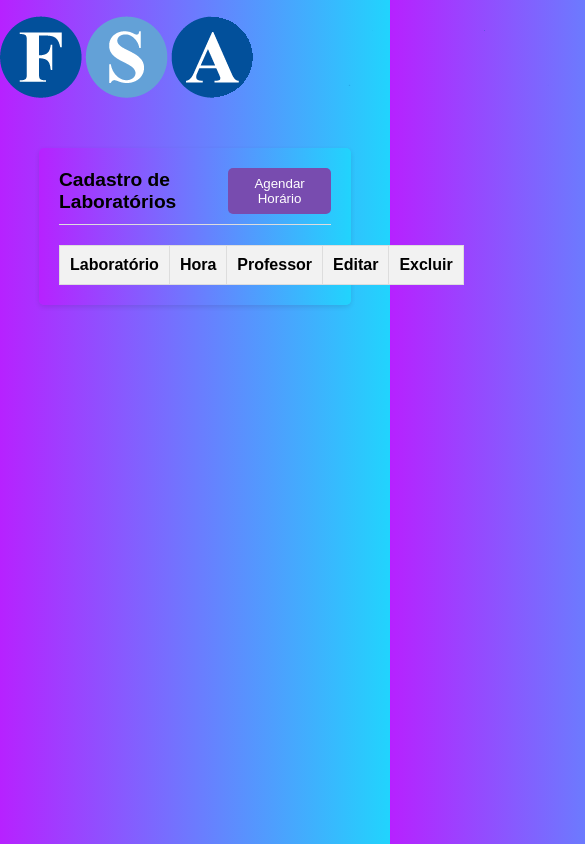
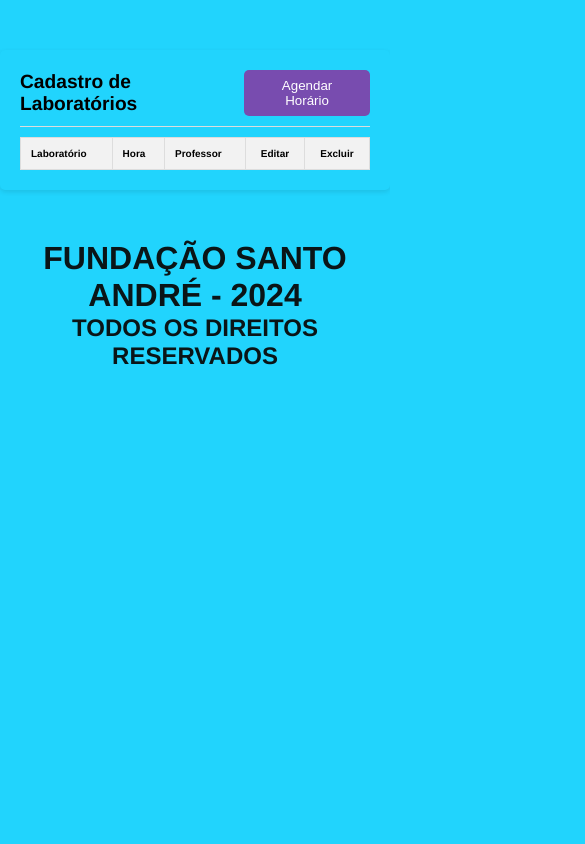
Before and after one commit to NiccolasCente/LabAgenda, a React (Create React App) app: page /Dashboard in a window 390 px wide. Shown: the top 844 px of the page, 585 px wide, since content can reach past the window. Built offline with nearby package versions, Linux system fonts and the light colour scheme; a web font is replaced by a local one.

Commit message:
Atualizando CSS e algumas lógicas que precisavam ser consertadas

```diff
--- a/src/components/Dashboard.js
+++ b/src/components/Dashboard.js
@@ -1,6 +1,5 @@
 import React, { useState, useEffect } from 'react';
 import '../css/Dashboard.css';
-import img1 from "../assets/img1.png";
 
 
 const CadastroFuncionarios = () => {
@@ -89,7 +88,6 @@
 
   return (
     <div>
-      <img className="logo" src={img1} alt="logo FSA" />
       <div className="container">
         <div className="header">
           <span>Cadastro de Laboratórios</span>
--- a/src/components/MenuSidebar.js
+++ b/src/components/MenuSidebar.js
@@ -1,6 +1,8 @@
 import React from 'react';
 
-import "../css/MenuSidebar.css";
+import '../css/MenuSidebar.css';
+
+import img1 from '../assets/img1.png';
 
 const MenuSidebar = () => {
     const handleClick = () => {
@@ -11,11 +13,10 @@
 
     return (
         <header className='sidebar'>
+            <img className="logo" src={img1} alt="logo FSA" />
             <h1>LabAgenda</h1>
             <h2 onClick={handleClick} style={{ cursor: 'pointer' }}>Agendar Horários</h2>
-            <h3>Interface</h3>
-            <p>Cadastrar Sala</p>
-            <h4>Opções</h4>
+            <h5 onClick={handleClick} style={{ cursor: 'pointer' }}>LogOut</h5>
         </header>
     );
 }
--- a/src/css/Dashboard.css
+++ b/src/css/Dashboard.css
@@ -1,28 +1,15 @@
 
 body {
-  font-family: sans-serif;
+  font-family: 'Franklin Gothic Medium', 'Arial Narrow', Arial, sans-serif;
   margin: 0;
   padding: 0;
-  background: -webkit-linear-gradient(to left, #21d4fd, #b721ff);
-  background: -o-linear-gradient(to left, #21d4fd, #b721ff);
-  background: -moz-linear-gradient(to left, #21d4fd, #b721ff);
-  background: linear-gradient(to left, #21d4fd, #b721ff);
-}
-
-.logo{
-  display: block;
-  margin: 0 auto;
-  margin-top: 1em;
-
+  background-color: #21d4fd;
 }
 
 .container {
   width: 80%;
   margin: 50px auto;
-  background: -webkit-linear-gradient(to left, #21d4fd, #b721ff);
-  background: -o-linear-gradient(to left, #21d4fd, #b721ff);
-  background: -moz-linear-gradient(to left, #21d4fd, #b721ff);
-  background: linear-gradient(to left, #21d4fd, #b721ff);
+  background-color: #21d4fd;
   border-radius: 5px;
   box-shadow: 0 2px 5px rgba(0, 0, 0, 0.1);
   padding: 20px;
@@ -169,8 +156,189 @@
 }
 
 footer{
-  margin-top: 36em;
+  margin-top: 20em;
   text-align: center;
   color:rgba(9, 9, 9, 0.946);
   font-size: 16px;
 }
+
+@media screen and (max-width:400px){
+  .container {
+    width: 100%;
+    background-color: #21d4fd;
+    border-radius: 5px;
+    box-shadow: 0 2px 5px rgba(0, 0, 0, 0.1);
+  }
+
+    .header button {
+      padding: 8px 16px;
+      border: none;
+      border-radius: 5px;
+      background-color: #784caf;
+      color: white;
+      cursor: pointer;
+    }
+
+    /* Table  */
+    .divTable {
+      margin-top: 10px;
+      font-size:10px;
+
+    }
+
+    .lab {
+      text-align: center;
+      color:rgba(239, 236, 236, 0.946);
+      font-size: 12px;
+
+    }
+
+    .hora {
+      text-align: center;
+      color:rgba(239, 236, 236, 0.946);
+      font-size: 12px;
+
+    }
+
+    .prof {
+      text-align: center;
+      color:rgba(239, 236, 236, 0.946);
+      font-size: 12px;
+
+    }
+
+    .acao {
+      text-align: center;
+
+    }
+
+    .acao button {
+      padding: 5px 10px;
+      border: none;
+      border-radius: 3px;
+      color:white;
+      cursor: pointer;
+      margin: 0 5px;
+      background-color: #784caf;
+
+
+    }
+
+    .acao button:hover {
+      background-color: #ccc;
+    }
+
+    /* Modal */
+    .modal-container {
+      position: fixed;
+      top: 0;
+      left: 0;
+      width: 100%;
+      height: 100%;
+      background-color: rgba(0, 0, 0, 0.5);
+      display: flex;
+      justify-content: center;
+      align-items: center;
+      z-index: 10; /* Ensure modal is above other content */
+    }
+
+
+    footer{
+      margin-top: 1em;
+      text-align: center;
+      color:rgba(9, 9, 9, 0.946);
+      font-size: 16px;
+      font-family: 'Franklin Gothic Medium', 'Arial Narrow', Arial, sans-serif;
+    }
+
+  }
+
+  @media screen and (max-width:500px){
+    .container {
+      width: 100%;
+      background-color: #21d4fd;
+      border-radius: 5px;
+      box-shadow: 0 2px 5px rgba(0, 0, 0, 0.1);
+    }
+
+      .header button {
+        padding: 8px 16px;
+        border: none;
+        border-radius: 5px;
+        background-color: #784caf;
+        color: white;
+        cursor: pointer;
+      }
+
+      /* Table  */
+      .divTable {
+        margin-top: 10px;
+        font-size:10px;
+
+      }
+
+      .lab {
+        text-align: center;
+        color:rgba(239, 236, 236, 0.946);
+        font-size: 12px;
+
+      }
+
+      .hora {
+        text-align: center;
+        color:rgba(239, 236, 236, 0.946);
+        font-size: 12px;
+
+      }
+
+      .prof {
+        text-align: center;
+        color:rgba(239, 236, 236, 0.946);
+        font-size: 12px;
+
+      }
+
+      .acao {
+        text-align: center;
+
+      }
+
+      .acao button {
+        padding: 5px 10px;
+        border: none;
+        border-radius: 3px;
+        color:white;
+        cursor: pointer;
+        margin: 0 5px;
+        background-color: #784caf;
+
+
+      }
+
+      .acao button:hover {
+        background-color: #ccc;
+      }
+
+      /* Modal */
+      .modal-container {
+        position: fixed;
+        top: 0;
+        left: 0;
+        width: 100%;
+        height: 100%;
+        background-color: rgba(0, 0, 0, 0.5);
+        display: flex;
+        justify-content: center;
+        align-items: center;
+        z-index: 10; /* Ensure modal is above other content */
+      }
+
+
+      footer{
+        margin-top: 1em;
+        text-align: center;
+        color:rgba(9, 9, 9, 0.946);
+        font-size: 16px;
+        font-family: 'Franklin Gothic Medium', 'Arial Narrow', Arial, sans-serif;
+      }
+  }
--- a/src/css/MenuSidebar.css
+++ b/src/css/MenuSidebar.css
@@ -1,4 +1,11 @@
 @import url('https://fonts.googleapis.com/css2?family=Knewave&family=Nunito:wght@400;600;700&display=swap');
+
+.logo{
+  margin-bottom: 1em;
+  width: 32em;
+
+
+}
 
 .sidebar {
     background-color: rgb(65, 134, 207);
@@ -15,8 +22,7 @@
     margin-bottom: 20px;
   }
 
-  .sidebar h2,
-  .sidebar h3 {
+  .sidebar h2 {
     color: aliceblue;
     margin-bottom: 10px;
   }
@@ -35,6 +41,9 @@
     text-decoration: underline;
   }
 
-  .sidebar h4 {
+
+  h5{
+    margin-top: 5em;
+    font-size:20px;
     color: aliceblue;
   }
```
